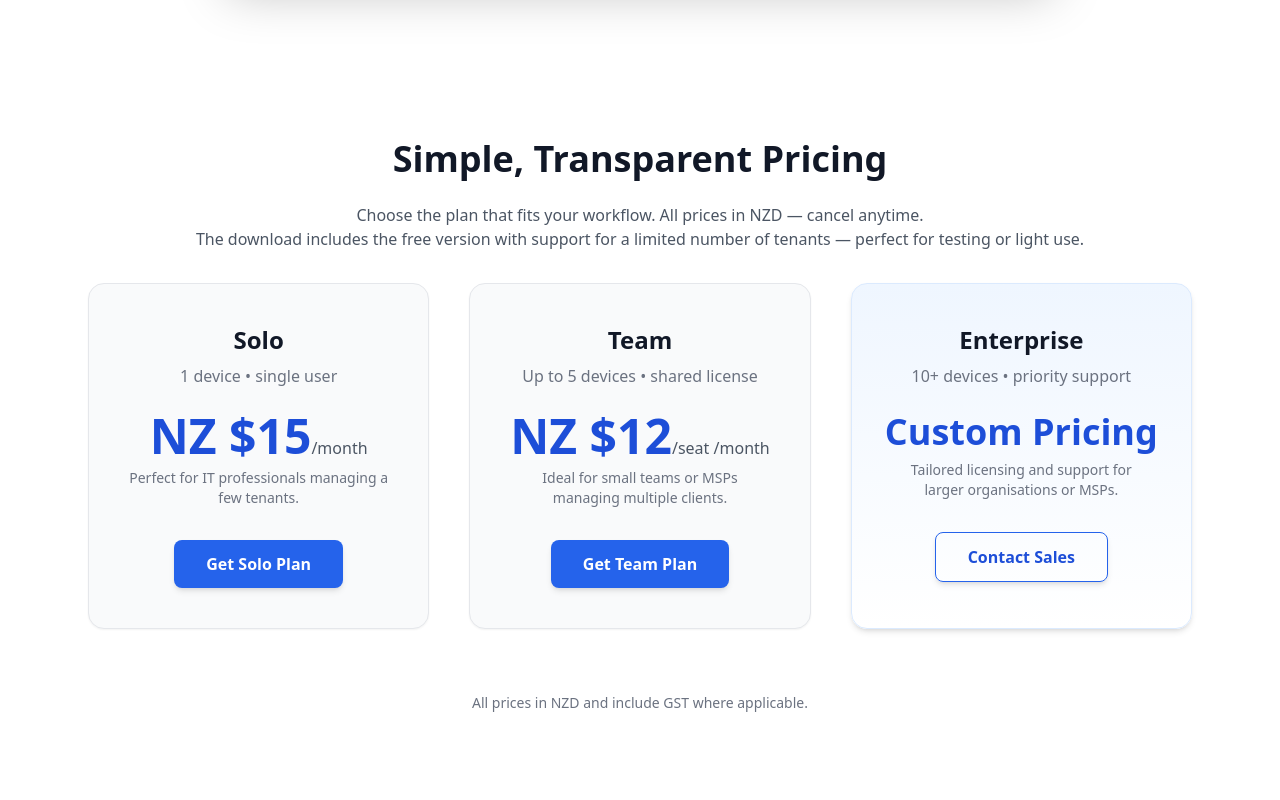
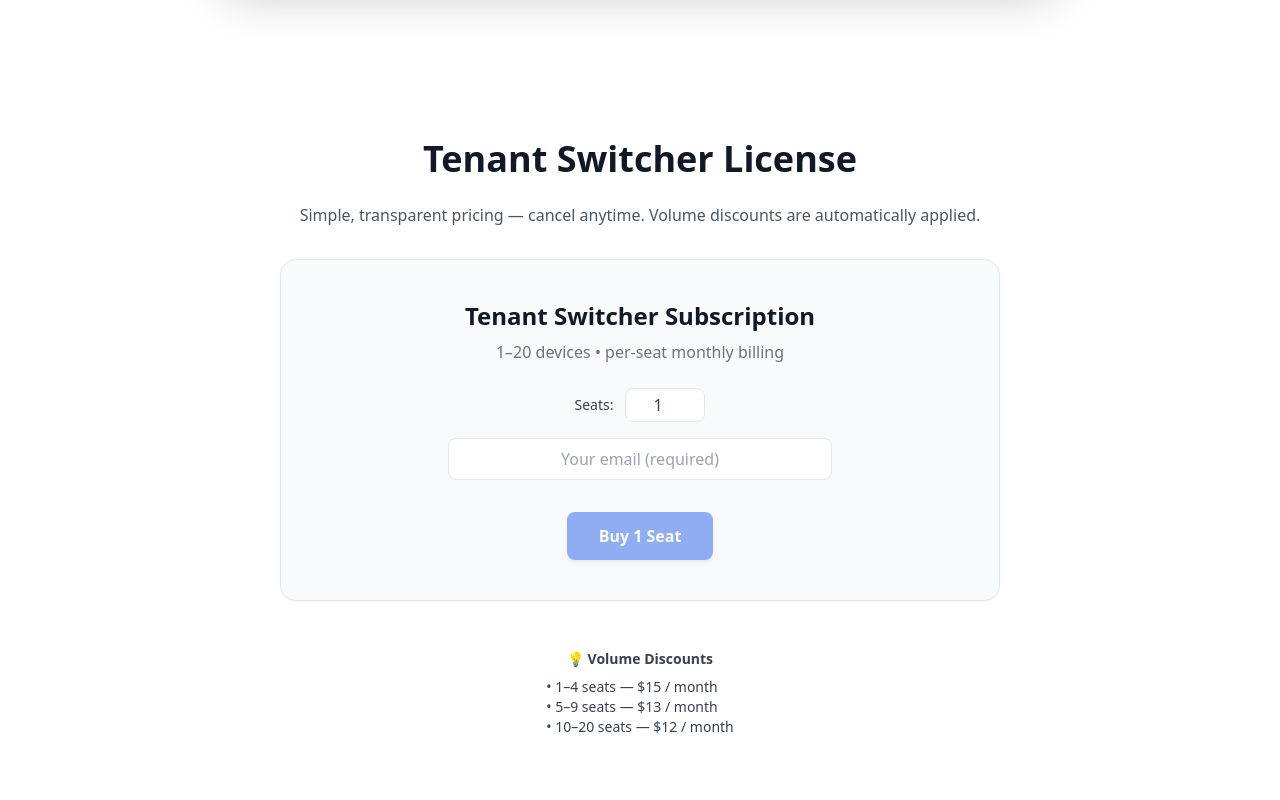
Before and after one commit to gregastwood/tenant-switcher-site, a React (Vite) app: page / in a window 1280 px wide. Shown: the part 2220-3020 px from the top of the page. Built offline with nearby package versions, Linux system fonts and the light colour scheme.

Commit message:
Initial Tenant Switcher Site

```diff
--- a/src/components/Pricing.jsx
+++ b/src/components/Pricing.jsx
@@ -1,101 +1,101 @@
-import React from "react";
+import React, { useState } from "react";
 
 export default function Pricing() {
-  // 🔹 Handles creating the Stripe Checkout session
-  async function handleCheckout(priceId) {
+  const [quantity, setQuantity] = useState(1);
+  const [email, setEmail] = useState("");
+  const [loading, setLoading] = useState(false);
+
+  // Replace with your live Stripe price ID
+  const PRICE_ID = "price_1SKZZc1covk18sRaogpzxst8";
+
+  async function handleCheckout() {
+    if (!email || !email.includes("@")) {
+      alert("Please enter a valid email address before continuing.");
+      return;
+    }
+
     try {
+      setLoading(true);
       const res = await fetch("https://tenant-licensing-api.onrender.com/api/create-checkout-session", {
         method: "POST",
-        headers: {
-          "Content-Type": "application/json",
-        },
+        headers: { "Content-Type": "application/json" },
         body: JSON.stringify({
-          priceId,
-          email: "", // optional field if you collect user email
+          priceId: PRICE_ID,
+          email,
+          quantity,
         }),
       });
 
       const data = await res.json();
       if (data.url) {
-        window.location.href = data.url; // redirect to Stripe Checkout
+        window.location.href = data.url;
       } else {
         alert("Could not start checkout — please try again.");
       }
     } catch (err) {
       console.error("Checkout error:", err);
       alert("Error connecting to payment system.");
+    } finally {
+      setLoading(false);
     }
   }
 
-
-
   return (
     <section id="pricing" className="py-24 bg-white text-center">
-      <div className="max-w-6xl mx-auto px-6">
-        <h2 className="text-4xl font-bold mb-6 text-gray-900">
-          Simple, Transparent Pricing
-        </h2>
+      <div className="max-w-3xl mx-auto px-6">
+        <h2 className="text-4xl font-bold mb-6 text-gray-900">Tenant Switcher License</h2>
         <p className="text-gray-600 mb-8">
-          Choose the plan that fits your workflow. All prices in NZD — cancel anytime.<br />
-          The download includes the free version with support for a limited number of tenants — perfect for testing or light use.
+          Simple, transparent pricing — cancel anytime.
+          Volume discounts are automatically applied.
         </p>
 
-        <div className="grid md:grid-cols-3 gap-10">
-          {/* Solo Plan */}
-          <div className="bg-gray-50 border border-gray-200 rounded-2xl shadow-sm hover:shadow-xl transition p-10 flex flex-col items-center">
-            <h3 className="text-2xl font-semibold text-gray-900 mb-2">Solo</h3>
-            <p className="text-gray-500 mb-6">1 device • single user</p>
-            <p className="text-5xl font-bold text-blue-700 mb-2">
-              NZ&nbsp;$15
-              <span className="text-base font-normal text-gray-600">/month</span>
-            </p>
-            <p className="text-sm text-gray-500 mb-8">
-              Perfect for IT professionals managing a few tenants.
-            </p>
+        <div className="bg-gray-50 border border-gray-200 rounded-2xl shadow-sm hover:shadow-xl transition p-10 flex flex-col items-center">
+          <h3 className="text-2xl font-semibold text-gray-900 mb-2">Tenant Switcher Subscription</h3>
+          <p className="text-gray-500 mb-6">1–20 devices • per-seat monthly billing</p>
 
-            <button
-              onClick={() => handleCheckout("price_1SK7az1covk18sRaxgm6tE71")}
-              className="bg-blue-600 hover:bg-blue-700 text-white font-semibold px-8 py-3 rounded-lg shadow-md transition"
-            >
-              Get Solo Plan
-            </button>
+          <div className="flex flex-col gap-4 mb-8 w-full max-w-sm">
+            <div className="flex items-center justify-center gap-3">
+              <label htmlFor="quantity" className="text-gray-700 text-sm">
+                Seats:
+              </label>
+              <input
+                id="quantity"
+                type="number"
+                min={1}
+                max={20}
+                value={quantity}
+                onChange={(e) => setQuantity(Number(e.target.value))}
+                className="w-20 border rounded-lg px-2 py-1 text-center text-gray-700"
+              />
+            </div>
 
+            <div>
+              <input
+                type="email"
+                placeholder="Your email (required)"
+                value={email}
+                onChange={(e) => setEmail(e.target.value)}
+                className="w-full border rounded-lg px-3 py-2 text-center text-gray-700 focus:ring-2 focus:ring-blue-500"
+              />
+            </div>
           </div>
 
-          {/* Team Plan */}
-          <div className="bg-gray-50 border border-gray-200 rounded-2xl shadow-sm hover:shadow-xl transition p-10 flex flex-col items-center">
-            <h3 className="text-2xl font-semibold text-gray-900 mb-2">Team</h3>
-            <p className="text-gray-500 mb-6">Up to 5 devices • shared license</p>
-            <p className="text-5xl font-bold text-blue-700 mb-2">
-              NZ&nbsp;$12
-              <span className="text-base font-normal text-gray-600">/seat&nbsp;/month</span>
-            </p>
-            <p className="text-sm text-gray-500 mb-8">
-              Ideal for small teams or MSPs managing multiple clients.
-            </p>
-            <button
-              onClick={() => handleCheckout("price_1SK7bP1covk18sRaWzgEsYuP")}
-              className="bg-blue-600 hover:bg-blue-700 text-white font-semibold px-8 py-3 rounded-lg shadow-md transition"
-            >
-              Get Team Plan
-            </button>
-          </div>
+          <button
+            onClick={handleCheckout}
+            disabled={loading || !email}
+            className="bg-blue-600 hover:bg-blue-700 text-white font-semibold px-8 py-3 rounded-lg shadow-md transition disabled:opacity-50"
+          >
+            {loading ? "Redirecting…" : `Buy ${quantity} Seat${quantity > 1 ? "s" : ""}`}
+          </button>
+        </div>
 
-          {/* Enterprise Plan */}
-          <div className="bg-gradient-to-b from-blue-50 to-white border border-blue-100 rounded-2xl shadow-md hover:shadow-xl transition p-10 flex flex-col items-center">
-            <h3 className="text-2xl font-semibold text-gray-900 mb-2">Enterprise</h3>
-            <p className="text-gray-500 mb-6">10+ devices • priority support</p>
-            <p className="text-4xl font-bold text-blue-700 mb-2">Custom&nbsp;Pricing</p>
-            <p className="text-sm text-gray-500 mb-8">
-              Tailored licensing and support for larger organisations or MSPs.
-            </p>
-            <a
-              href="#contact"
-              className="bg-transparent border border-blue-600 text-blue-700 font-semibold px-8 py-3 rounded-lg hover:bg-blue-600 hover:text-white shadow-md transition"
-            >
-              Contact Sales
-            </a>
-          </div>
+        <div className="mt-12 text-gray-700 text-sm">
+          <p className="font-semibold mb-2">💡 Volume Discounts</p>
+          <ul className="inline-block text-left">
+            <li>• 1–4 seats — $15 / month</li>
+            <li>• 5–9 seats — $13 / month</li>
+            <li>• 10–20 seats — $12 / month</li>
+          </ul>
         </div>
 
         <p className="mt-16 text-gray-500 text-sm">
--- a/src/pages/Success.jsx
+++ b/src/pages/Success.jsx
@@ -6,11 +6,11 @@ export default function Success() {
   const [license, setLicense] = useState(null);
   const [error, setError] = useState(null);
 
-  // Extract session_id from the URL
+  // Extract session_id from URL
   const params = new URLSearchParams(window.location.search);
   const sessionId = params.get("session_id");
 
-  // ⏳ Poll license until it appears
+  // Poll until license appears
   useEffect(() => {
     if (!session?.customer) return;
     const interval = setInterval(async () => {
@@ -24,11 +24,9 @@ export default function Success() {
           clearInterval(interval);
         }
       }
-    }, 5000); // retry every 5s
+    }, 5000);
     return () => clearInterval(interval);
   }, [session]);
-
-
 
   useEffect(() => {
     fetch(`https://tenant-licensing-api.onrender.com/api/checkout-session?sessionId=${sessionId}`)
@@ -37,11 +35,9 @@ export default function Success() {
         return r.json();
       })
       .then(async (data) => {
-        console.log("🔎 Checkout session:", data); // 👈 ADD THIS LINE
-
+        console.log("🔎 Checkout session:", data);
         setSession(data);
 
-        // 2️⃣ Then fetch license by customer ID
         if (data.customer) {
           const licRes = await fetch(
             `https://tenant-licensing-api.onrender.com/api/license-by-customer?customerId=${data.customer}`
@@ -63,8 +59,8 @@ export default function Success() {
       });
   }, [sessionId]);
 
+  if (loading) return <div className="p-8 text-center">Loading your order details...</div>;
 
-  if (loading) return <div className="p-8 text-center">Loading your order details...</div>;
   if (error)
     return (
       <div className="p-8 text-center text-red-600">
@@ -88,9 +84,21 @@ export default function Success() {
 
       {license ? (
         <>
-          <div className="mt-6 bg-gray-100 border rounded-lg p-4 inline-block">
-            <p className="text-lg font-semibold">Your License Key:</p>
-            <p className="text-2xl font-mono text-blue-600 select-all">{license.license_key}</p>
+          <div className="mt-6 bg-gray-100 border rounded-lg p-5 inline-block text-left">
+            <p className="text-lg font-semibold mb-2 text-center">Your License Details</p>
+            <p>
+              <strong>License Key:</strong>{" "}
+              <span className="font-mono text-blue-600 select-all">{license.license_key}</span>
+            </p>
+            <p>
+              <strong>Seats Purchased:</strong> {license.seat_quantity || 1}
+            </p>
+            {license.expires_at && (
+              <p>
+                <strong>Expires:</strong>{" "}
+                {new Date(license.expires_at).toLocaleDateString()}
+              </p>
+            )}
           </div>
           <p className="mt-2 text-sm text-gray-600">
             (Keep this safe — you’ll need it to activate Tenant Switcher)
@@ -102,8 +110,6 @@ export default function Success() {
         </p>
       )}
 
-
-
       <button
         onClick={() => (window.location.href = "/")}
         className="mt-8 bg-blue-600 hover:bg-blue-700 text-white px-6 py-2 rounded-lg"
```
